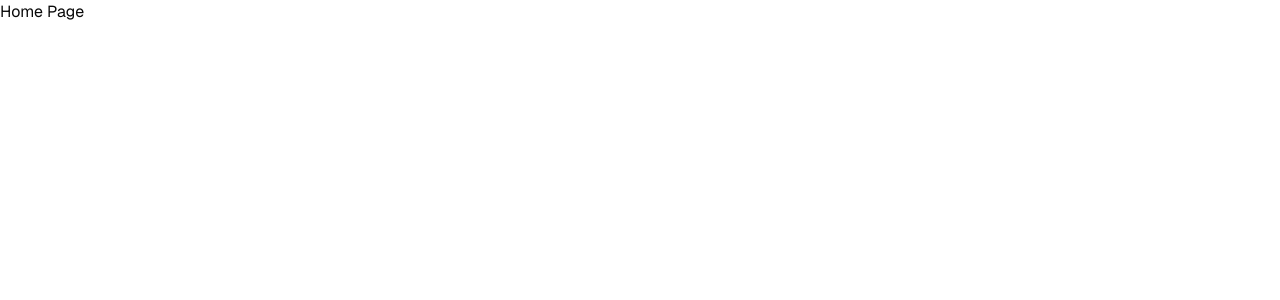
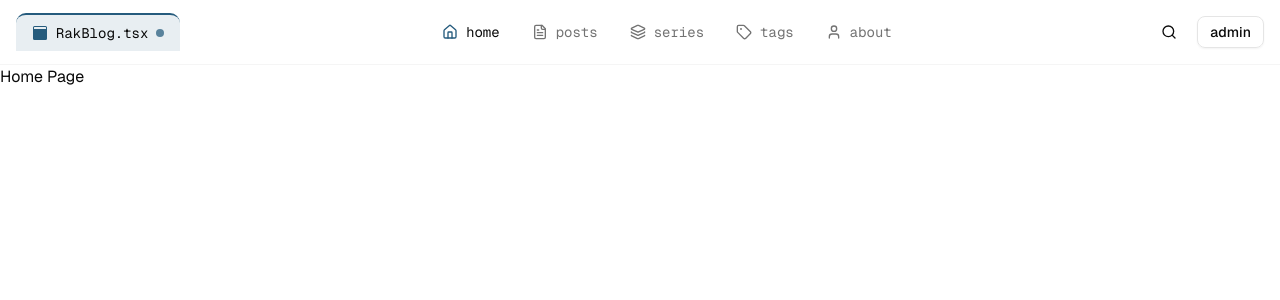
Before and after one commit to rak517/Rak-Blog, a Next.js app: page / in a window 1280 px wide. Shown: the top 300 px of the page. Built offline with nearby package versions, Linux system fonts and the light colour scheme.

Commit message:
:sparkles: feat: Header 컴포넌트 구현

```diff
--- a/src/app/layout.tsx
+++ b/src/app/layout.tsx
@@ -2,6 +2,7 @@ import { GeistSans } from 'geist/font/sans';
 import { GeistMono } from 'geist/font/mono';
 import './globals.css';
 import { ThemeProvider } from '@/providers/theme-provider';
+import Header from '@/components/layout/Header/Header';
 
 export default function RootLayout({
   children,
@@ -12,6 +13,7 @@ export default function RootLayout({
     <html lang='ko' className={`${GeistSans.variable} ${GeistMono.variable}`}>
       <body>
         <ThemeProvider attribute='class' defaultTheme='system' enableSystem disableTransitionOnChange>
+          <Header />
           {children}
         </ThemeProvider>
       </body>
--- /dev/null
+++ b/src/components/layout/Header/Header.tsx
@@ -0,0 +1,90 @@
+'use client';
+
+import Link from 'next/link';
+import FileIcon from '@/assets/icon/FileIcon';
+import { ADMIN_LINK, NAV_ITEMS } from '@/constants/navigation';
+import NavLink from './NavLink';
+import { usePathname } from 'next/navigation';
+import { Button } from '../../ui/Button';
+import { Menu, Search, X } from 'lucide-react';
+import { useState } from 'react';
+import { MobileMenu } from './MobileMenu';
+import { SearchBar } from './SearchBar';
+
+export default function Header() {
+  const [isSearchOpen, setIsSearchOpen] = useState(false);
+  const [isMenuOpen, setIsMenuOpen] = useState(false);
+  const pathname = usePathname();
+
+  return (
+    <header className='supports-[backdrop-filter]:bg-background/60 bg-background/95 border-border/40 sticky top-0 z-50 border-b backdrop-blur'>
+      <div className='px-4 lg:container lg:mx-auto'>
+        <div className='flex h-16 items-center justify-between gap-4'>
+          <Link href='/' className='group flex shrink-0 items-center'>
+            <div className='border-primary bg-primary/10 group-hover:bg-primary/20 relative rounded-t-lg border-t-2 px-3 py-1.5 transition-colors duration-300 sm:px-4 sm:py-2'>
+              <div className='flex items-center space-x-1.5 sm:space-x-2'>
+                <FileIcon className='text-primary h-4 w-4' />
+                <span className='group-hover:text-primary text-foreground font-mono text-xs transition-colors duration-300 sm:text-sm'>
+                  RakBlog.tsx
+                </span>
+                <div className='bg-primary h-1.5 w-1.5 animate-pulse rounded-full sm:h-2 sm:w-2' />
+              </div>
+            </div>
+          </Link>
+
+          <nav className='hidden flex-1 items-center justify-center space-x-1 md:flex lg:space-x-2'>
+            {NAV_ITEMS.map((item) => (
+              <NavLink
+                key={item.href}
+                href={item.href}
+                label={item.label}
+                icon={item.icon}
+                isActive={pathname === item.href}
+                variant='desktop'
+              />
+            ))}
+          </nav>
+
+          <div className='flex shrink-0 items-center gap-1 sm:gap-1.5'>
+            <Button
+              variant='ghost'
+              size='sm'
+              className='hover:bg-primary/10 hidden h-8 w-8 p-0 transition-colors md:flex'
+              title='검색 (Ctrl+K)'
+              onClick={() => setIsSearchOpen(!isSearchOpen)}
+              aria-label='검색 열기'
+            >
+              <Search className='h-4 w-4' />
+            </Button>
+
+            <div className='hidden md:block'>{/* <ThemeToggle /> */}</div>
+
+            <Link href={ADMIN_LINK.href}>
+              <Button
+                variant='outline'
+                size='sm'
+                className='hover:bg-accent h-8 bg-transparent px-2 transition-colors sm:px-3'
+              >
+                {ADMIN_LINK.label}
+              </Button>
+            </Link>
+
+            <Button
+              variant='ghost'
+              size='sm'
+              className='hover:bg-primary/10 h-8 w-8 p-0 transition-colors md:hidden'
+              onClick={() => setIsMenuOpen(!isMenuOpen)}
+              aria-label={isMenuOpen ? '메뉴 닫기' : '메뉴 열기'}
+            >
+              {isMenuOpen ? <X className='h-4 w-4' /> : <Menu className='h-4 w-4' />}
+            </Button>
+          </div>
+        </div>
+
+        <SearchBar isOpen={isSearchOpen} variant='desktop' />
+
+        <MobileMenu isOpen={isMenuOpen} pathname={pathname} />
+      </div>
+    </header>
+  );
+}
```
